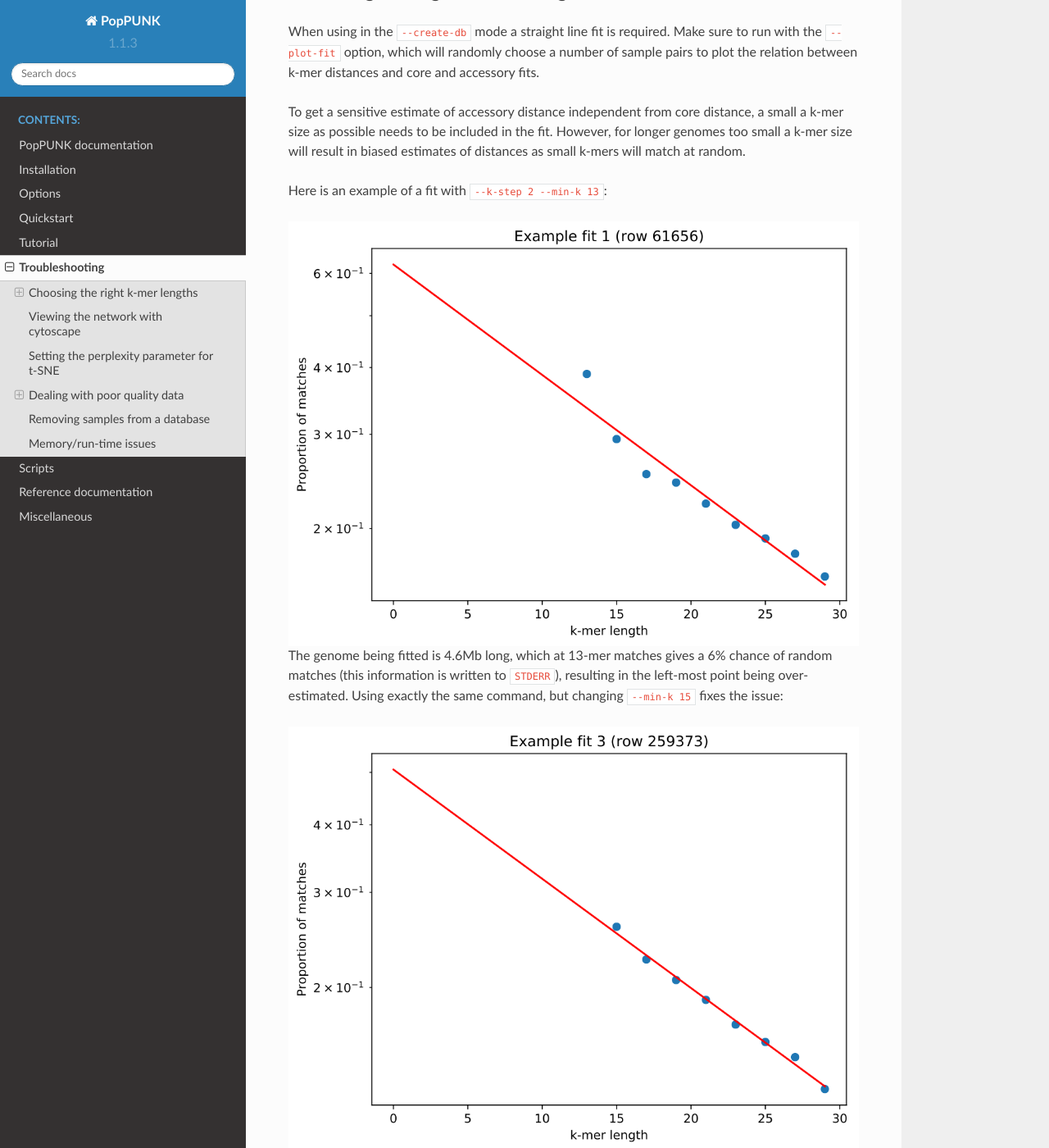
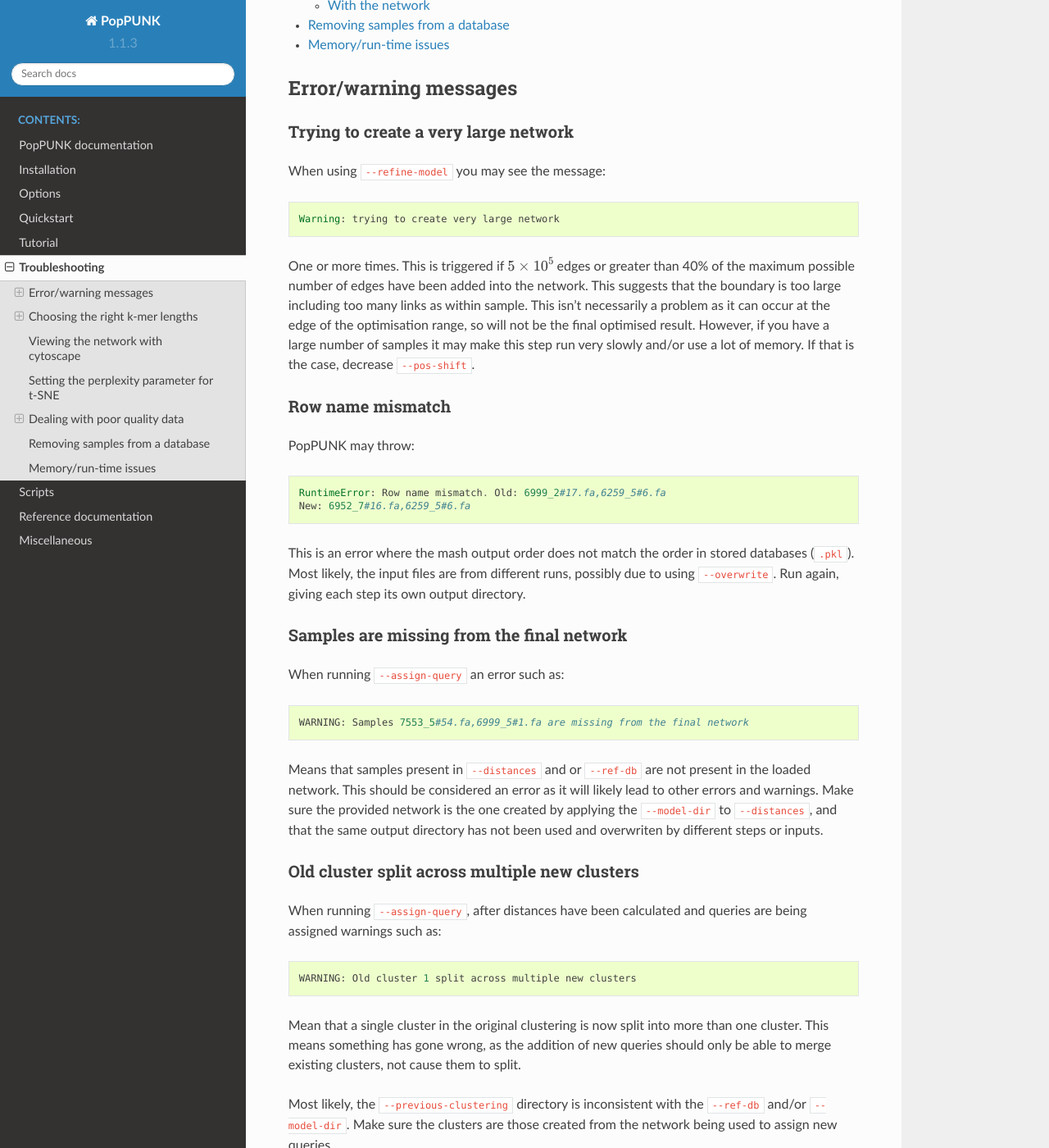
Before and after one commit to bacpop/PopPUNK, a Sphinx documentation site: the page built from docs/troubleshooting.rst, in a window 1280 px wide and 1400 px high, scrolled down 501 px. Shown: the whole window at 82% size. Built offline with Sphinx 7.4.7 and the Read the Docs theme 2.0.0, drawn with Linux system fonts in a browser that asks for light colours; some of the changed text lies outside the part shown.

Commit message:
Add warning messages to troubleshooting

```diff
--- a/docs/troubleshooting.rst
+++ b/docs/troubleshooting.rst
@@ -6,6 +6,63 @@ installing or running the software please raise an issue on github.
 
 .. contents::
    :local:
+
+Error/warning messages
+----------------------
+
+Trying to create a very large network
+^^^^^^^^^^^^^^^^^^^^^^^^^^^^^^^^^^^^^
+When using ``--refine-model`` you may see the message::
+
+    Warning: trying to create very large network
+
+One or more times. This is triggered if :math:`5 \times 10^5` edges or greater than 40%
+of the maximum possible number of edges have been added into the network. This suggests that
+the boundary is too large including too many links as within sample. This isn't necessarily a
+problem as it can occur at the edge of the optimisation range, so will not be the final optimised
+result. However, if you have a large number of samples it may make this step run very slowly
+and/or use a lot of memory. If that is the case, decrease ``--pos-shift``.
+
+Row name mismatch
+^^^^^^^^^^^^^^^^^
+PopPUNK may throw::
+
+    RuntimeError: Row name mismatch. Old: 6999_2#17.fa,6259_5#6.fa
+    New: 6952_7#16.fa,6259_5#6.fa
+
+This is an error where the mash output order does not match the order in stored
+databases (``.pkl``). Most likely, the input files are from different runs, possibly
+due to using ``--overwrite``. Run again, giving each step its own output directory.
+
+Samples are missing from the final network
+^^^^^^^^^^^^^^^^^^^^^^^^^^^^^^^^^^^^^^^^^^
+When running ``--assign-query`` an error such as::
+
+    WARNING: Samples 7553_5#54.fa,6999_5#1.fa are missing from the final network
+
+Means that samples present in ``--distances`` and or ``--ref-db`` are not present
+in the loaded network. This should be considered an error as it will likely lead to other
+errors and warnings. Make sure the provided network is the one created by applying
+the ``--model-dir`` to ``--distances``, and that the same output directory has
+not been used and overwriten by different steps or inputs.
+
+Old cluster split across multiple new clusters
+^^^^^^^^^^^^^^^^^^^^^^^^^^^^^^^^^^^^^^^^^^^^^^
+When running ``--assign-query``, after distances have been calculated and queries are being
+assigned warnings such as::
+
+    WARNING: Old cluster 1 split across multiple new clusters
+
+Mean that a single cluster in the original clustering is now split into more than one
+cluster. This means something has gone wrong, as the addition of new queries should only
+be able to merge existing clusters, not cause them to split.
+
+Most likely, the ``--previous-clustering`` directory is inconsistent with the ``--ref-db``
+and/or ``--model-dir``. Make sure the clusters are those created from the network being
+used to assign new queries.
+
+If you want to change cluster names or assign queries to your own cluster definitions
+you can use the ``--external-clustering`` argument instead.
 
 .. _kmer-length:
 
```
